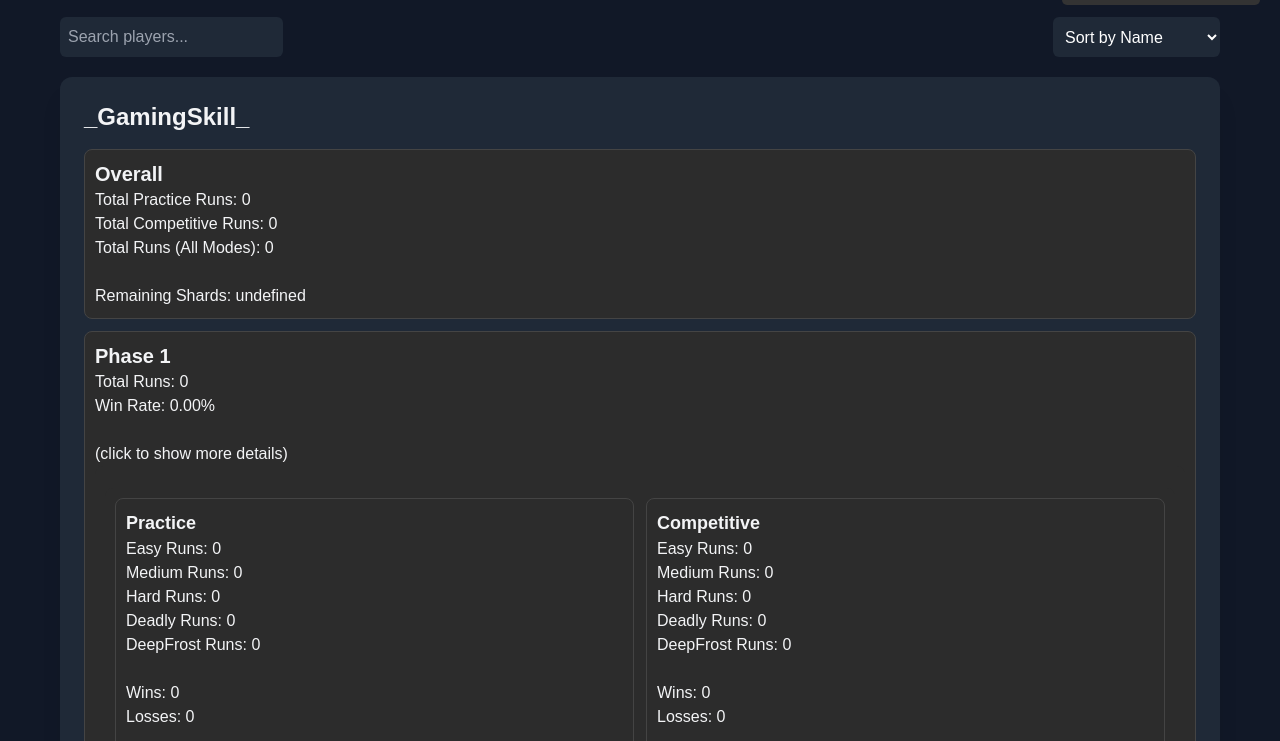
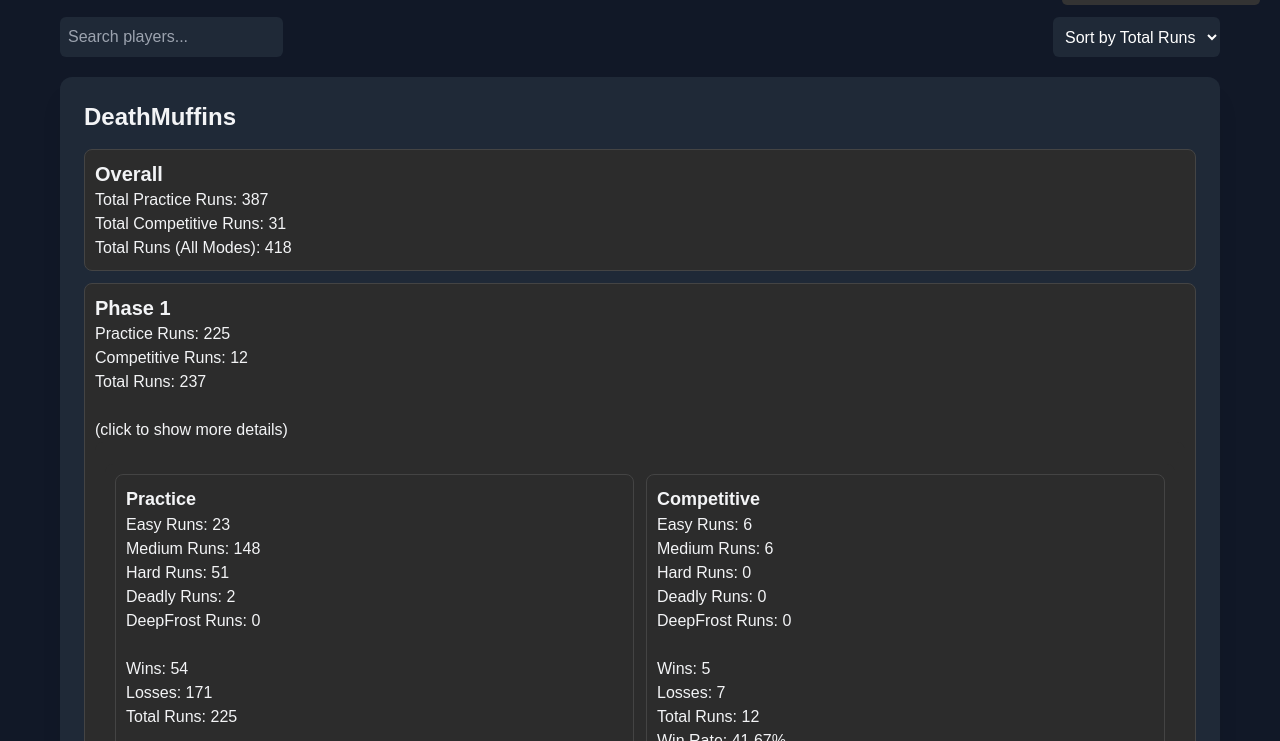
Before and after one commit to trackedout/stats, a website: page index.html in a window 1280 px wide. Shown: the part 59-800 px from the top of the page. Drawn offline with nearby package versions, Linux system fonts and the light colour scheme; files whose address does not match are found by name.

Commit message:
Fix detail toggle so that it correctly applies on refresh

```diff
--- a/index.html
+++ b/index.html
@@ -95,11 +95,16 @@
         let allDetailsVisible = false;
 
         function toggleAllDetails() {
+            allDetailsVisible = !allDetailsVisible;
+            localStorage.setItem('allDetailsVisible', allDetailsVisible);
+            applyDetailsToggle();
+        }
+
+        function applyDetailsToggle() {
             const details = document.querySelectorAll('[id^="phase1-details-"], [id^="phase2-details-"]');
             details.forEach(element => {
                 element.style.display = allDetailsVisible ? "none" : "block";
             });
-            allDetailsVisible = !allDetailsVisible;
         }
 
         const playersData = [];
@@ -121,18 +126,19 @@
                             <p>Total Practice Runs: ${playerData.totalPracRuns}</p>
                             <p>Total Competitive Runs: ${playerData.totalCompRuns}</p>
                             <p>Total Runs (All Modes): ${playerData.totalRunsAllModes}</p>
-                            <br/>
-                            <p>Remaining Shards: ${playerData.remainingShards}</p>
                         </div>
+
                         ${[1, 2].map(phase => `
                         <div class="bg-gray-100 dark:bg-gray-700 p-3 rounded-lg">
                             <h3 class="text-xl font-semibold">Phase ${phase}</h3>
+                            <p>Practice Runs: ${playerData[`phase${phase}`]?.pracRuns ?? 0}</p>
+                            <p>Competitive Runs: ${playerData[`phase${phase}`]?.compRuns ?? 0}</p>
                             <p>Total Runs: ${playerData[`phase${phase}`]?.totalRuns ?? 0}</p>
-                            <p>Win Rate: ${((playerData[`phase${phase}`]?.compWinRate ?? 0) * 100).toFixed(2)}%</p>
                             <br/>
                             <button onclick="toggleDetails('phase${phase}-details-${playerData.player}')">(click to show more details)</button>
                             <div id="phase${phase}-details-${playerData.player}" style="display:block; border:none;">
                                 <div class="grid grid-cols-2 gap-3 mt-3" style="border:none;">
+
                                     ${['practice', 'competitive'].map(type => `
                                     <div>
                                         <h4 class="text-lg font-semibold">${type.charAt(0).toUpperCase() + type.slice(1)}</h4>
@@ -144,14 +150,21 @@
                                         <br/>
                                         <p>Wins: ${playerData[`phase${phase}`]?.[type]?.wins ?? 0}</p>
                                         <p>Losses: ${playerData[`phase${phase}`]?.[type]?.losses ?? 0}</p>
+                                        <p>Total Runs: ${playerData[`phase${phase}`]?.[type]?.total ?? 0}</p>
+                                        ${ (type === 'competitive') ?
+                                            `<p>Win Rate: ${((playerData[`phase${phase}`]?.compWinRate ?? 0) * 100).toFixed(2)}%</p>
+                                            <br/>
+                                            <p>Tomes Submitted: ${playerData[`phase${phase}`]?.tomesSubmitted ?? 0}</p>`
+                                            : '<br/>' }
                                         <br/>
-                                        <p>Total Runs: ${playerData[`phase${phase}`]?.[type]?.total ?? 0}</p>
                                     </div>
                                     `).join('')}
+
                                 </div>
                             </div>
                         </div>
                         `).join('')}
+
                     </div>
                 `;
                 playersContainer.appendChild(playerCard);
@@ -191,28 +204,28 @@
             .then(data => {
                 playersData.push(...data);
                 renderPlayers(playersData);
-                // Reapply search and sort values
+
+                // Re-apply search and sort values
                 document.getElementById('search').value = localStorage.getItem('searchValue') || '';
-                document.getElementById('sort').value = localStorage.getItem('sortValue') || 'name';
+                document.getElementById('sort').value = localStorage.getItem('sortValue') || 'totalRuns';
                 filterPlayers();
-                // Reapply toggle state
+
+                // Re-apply toggle state
                 allDetailsVisible = localStorage.getItem('allDetailsVisible') === 'true';
-                toggleAllDetails();
+                applyDetailsToggle();
             })
             .catch(error => console.error('Error loading JSON:', error));
 
         // Save search and sort values on change
         document.getElementById('search').addEventListener('input', () => {
             localStorage.setItem('searchValue', document.getElementById('search').value);
+            applyDetailsToggle();
         });
         document.getElementById('sort').addEventListener('change', () => {
             localStorage.setItem('sortValue', document.getElementById('sort').value);
-        });
-
-        // Save toggle state on change
-        document.querySelector('.toggle-button').addEventListener('click', () => {
-            localStorage.setItem('allDetailsVisible', allDetailsVisible);
+            applyDetailsToggle();
         });
     </script>
+
 </body>
 </html>
```
